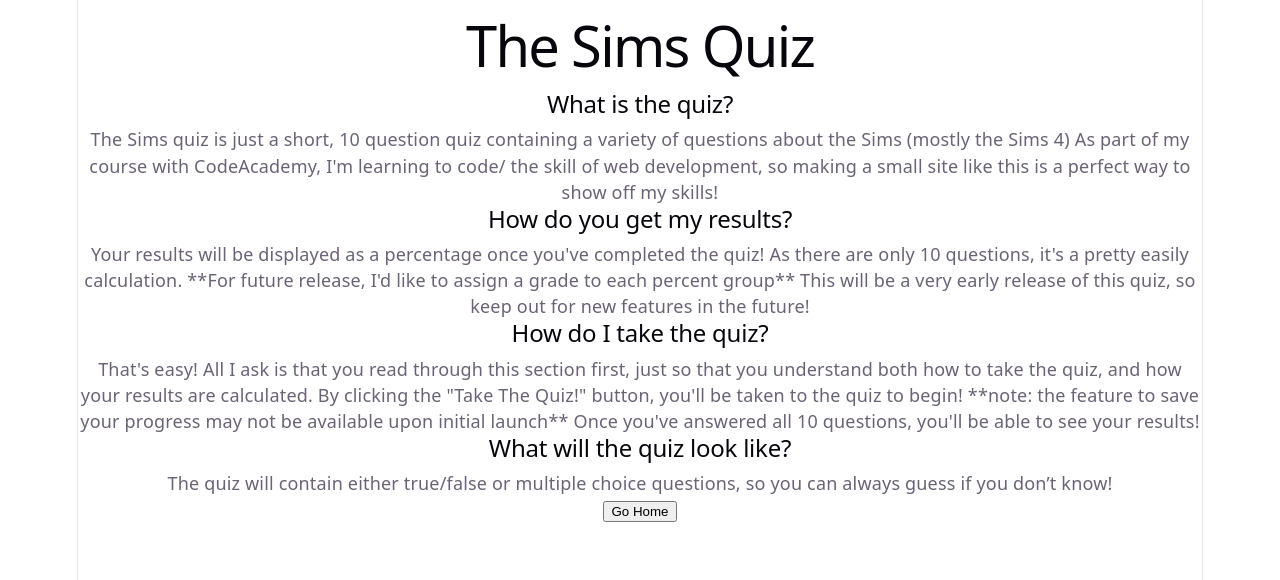
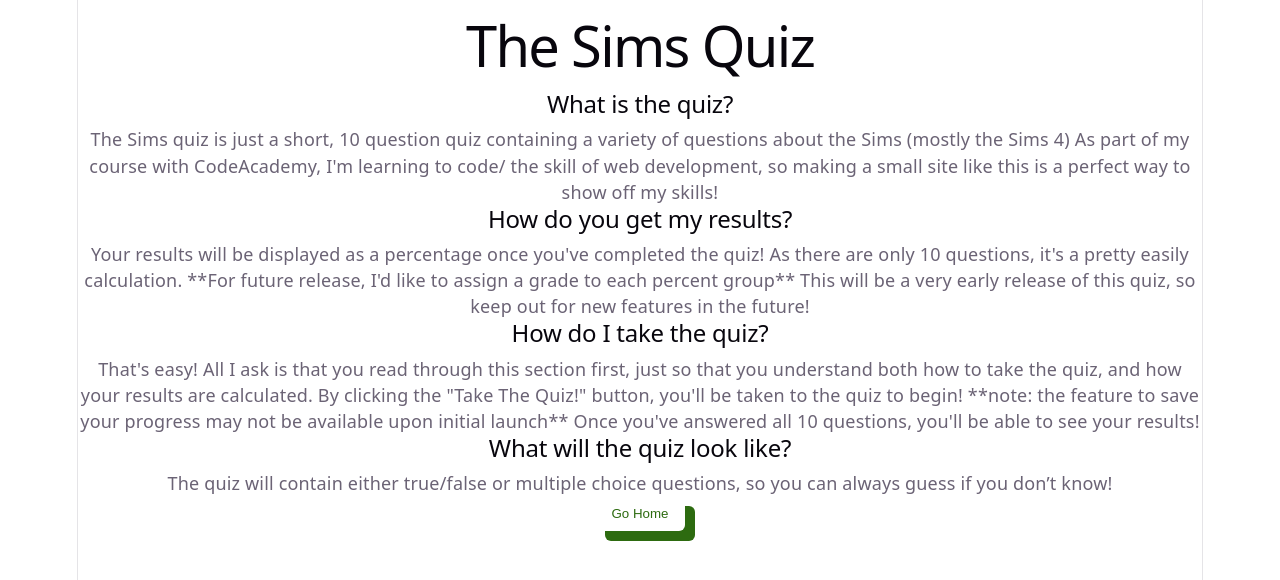
Before and after one commit to matthew-lee-rush/sims_project, a React (Vite) app in the folder my-react-app/: page / in a window 1280 px wide. Both pictures are taken after a click on the button "Learn More". Shown: the top 580 px of the page. Built offline with nearby package versions, Linux system fonts and the light colour scheme.

Commit message:
Fixed so that button styling is consistent across whole app.

```diff
--- a/my-react-app/src/App.css
+++ b/my-react-app/src/App.css
@@ -201,3 +201,30 @@
   border-radius: 6px;
   filter: drop-shadow(10px 10px rgb(45, 107, 16));
 }
+
+.question-screen {
+  display: flex;
+  flex-direction: column;
+  align-items: center;
+  gap: 16px;
+}
+
+.answer-options {
+  display: flex;
+  flex-wrap: wrap;
+  justify-content: center;
+  gap: 10px;
+}
+
+
+button.button {
+  background-color: white;
+  color: rgb(45, 107, 16);
+  padding: 10px 16px;
+  cursor: pointer;
+  margin: 0 8px;
+}
+
+.exit-button-wrap {
+  margin-top: 8px;
+}
--- a/my-react-app/src/features/quiz/components/AnswerButton.jsx
+++ b/my-react-app/src/features/quiz/components/AnswerButton.jsx
@@ -1,5 +1,5 @@
 function AnswerButton({ answer, onClick, disabled }) {
-  return <button onClick={onClick} disabled={disabled}>
+  return <button className="button" onClick={onClick} disabled={disabled}>
     {answer}
   </button>;
 }
--- a/my-react-app/src/features/quiz/components/ExitButton.jsx
+++ b/my-react-app/src/features/quiz/components/ExitButton.jsx
@@ -1,6 +1,6 @@
 function ExitButton({ onClick }) {
   return (
-    <button onClick={onClick}>
+    <button className="button" onClick={onClick}>
       Exit Quiz
     </button>
   );
--- a/my-react-app/src/features/quiz/screens/Info.jsx
+++ b/my-react-app/src/features/quiz/screens/Info.jsx
@@ -26,7 +26,7 @@
         <h2>What will the quiz look like?</h2>
         <p>The quiz will contain either true/false or multiple choice questions, so you can always guess if you don’t know!</p>
 
-        <button onClick={() => dispatch({ type: "GO_HOME" })}>
+        <button className = "button" onClick={() => dispatch({ type: "GO_HOME" })}>
                 Go Home
         </button>
 
--- a/my-react-app/src/features/quiz/screens/Question.jsx
+++ b/my-react-app/src/features/quiz/screens/Question.jsx
@@ -17,9 +17,10 @@
   };
 
   return (
-    <div>
+    <div className="question-screen">
       <QuestionCard question={q.question} />
 
+      <div className = "answer-options">
       {q.answers.map((a) => (
         <AnswerButton
           key={a}
@@ -28,10 +29,11 @@
           disabled={!!state.selectedAnswer}
         />
       ))}
+      </div>
 
       {/* Show Next button ONLY after answering */}
       {state.selectedAnswer && (
-        <button onClick={handleNext}>
+        <button className="exit-button-wrap" onClick={handleNext}>
           Next Question
         </button>
       )}
```
